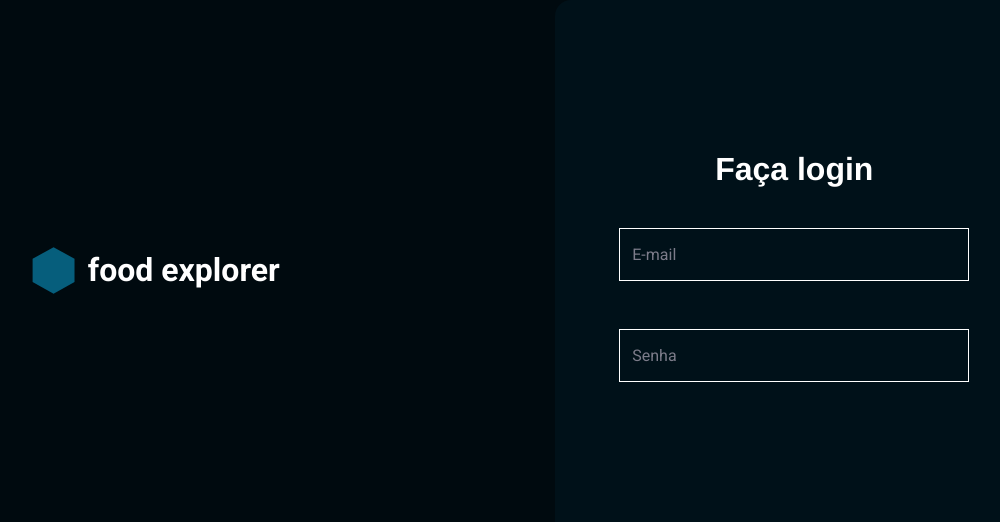
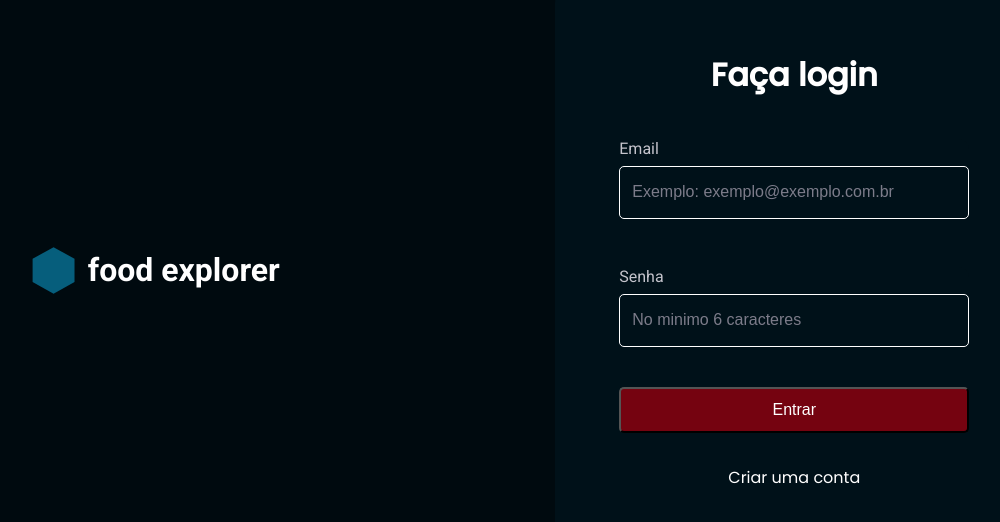
Before and after one commit to KelvyTagli/Rocket_Food, a React (Vite) app: page / in a window 1280 px wide. Shown: the part 130-652 px from the top of the page, without its empty margins (109-1109 px from the left). Built offline with nearby package versions, Linux system fonts and the light colour scheme.

Commit message:
feat: page Sign-In

```diff
--- /dev/null
+++ b/src/Components/Button/index.jsx
@@ -0,0 +1,9 @@
+import { Container } from "./styles";
+
+export function Button({title, loading = false, ...rest}) {
+    return(
+        <Container type="button" disabled={loading} {...rest}>
+            {loading ? 'Carregando...' : title}
+        </Container>
+    )
+}
--- /dev/null
+++ b/src/Components/Button/styles.js
@@ -0,0 +1,16 @@
+import styled from "styled-components";
+
+export const Container = styled.button `
+    width: 100%;
+
+    text-align: center;
+    padding: 1.2rem 3.2rem;
+    border-radius: 5px;
+
+    color: ${({theme}) => theme.COLORS.Light_100};
+    background-color: ${({theme}) => theme.COLORS.Tomato_100};
+
+    &:disabled {
+        opacity: 0.5;
+    }
+`
--- a/src/Components/Input/index.jsx
+++ b/src/Components/Input/index.jsx
@@ -1,8 +1,9 @@
 import { Container } from "./styles";
 
-export function Input({ ...rest}) {
+export function Input({ title, ...rest}) {
     return(
         <Container>
+            <p>{title}</p>
             <input {...rest}/>
         </Container>
     )
--- a/src/Components/Input/styles.js
+++ b/src/Components/Input/styles.js
@@ -4,13 +4,20 @@ export const Container = styled.div`
     width: 100%;
 
     display: flex;
-    align-items: center;
+    flex-direction: column;
+    gap: 8px;
 
     background-color: ${({theme}) => theme.COLORS.Dark_700};
     color: ${({theme}) => theme.COLORS.Light_400};
 
     margin: .8rem;
     border-radius: 10px;
+
+    font-family: "Roboto", sans-serif;
+
+    > p {
+        color: ${({theme}) => theme.COLORS.Light_400};
+    }
 
     > input {
         height: 53px;
@@ -20,6 +27,7 @@ export const Container = styled.div`
         color: ${({theme}) => theme.COLORS.Light_500};
         background: transparent;
         border: 1px solid ${({theme}) => theme.COLORS.Light_100};
+        border-radius: 5px;
 
         &::placeholder {
             color: ${({theme}) => theme.COLORS.Light_500};
--- a/src/Pages/signIn/index.jsx
+++ b/src/Pages/signIn/index.jsx
@@ -2,6 +2,8 @@ import { Container, Form, Background } from "./styles";
 import background from '../../assets/Polygon.svg'
 
 import { Input } from "../../Components/Input";
+import { Button } from "../../Components/Button";
+
 
 export function SignIn() {
     return(
@@ -12,8 +14,11 @@ export function SignIn() {
             </Background>
             <Form>
                 <h1>Faça login</h1>
-                <Input placeholder="E-mail" type="text" onChange={e => setEmail(e.target.value)}/>
-                <Input placeholder="Senha" type="password" onChange={e => set(e.target.value)}/>
+                <Input  title="Email" placeholder="Exemplo: exemplo@exemplo.com.br" type="text" onChange={e => setEmail(e.target.value)}/>
+                <Input title="Senha" placeholder="No minimo 6 caracteres" type="password" onChange={e => set(e.target.value)}/>
+
+                <Button title="Entrar"/>
+                <a to='/'>Criar uma conta</a>
             </Form>
         </Container>
     )
--- a/src/Pages/signIn/styles.js
+++ b/src/Pages/signIn/styles.js
@@ -12,13 +12,14 @@ export const Container = styled.div`
 
 export const Form = styled.form`
     width: 478px;
-    height: 540px;
+
     padding: 6.4rem;
 
     display: flex;
     flex-direction: column;
     justify-content: center;
     align-items: center;
+    font-family: "poppins", sans-serif;
 
     gap: 3.2rem;
 
@@ -28,7 +29,6 @@ export const Form = styled.form`
     > h1 {
         font-size: 3.2rem;
         color: ${({theme}) => theme.COLORS.Light_100};
-        font-family: 'Franklin Gothic Medium', 'Arial Narrow', Arial, sans-serif;
     }
 `
 
@@ -36,6 +36,7 @@ export const Background = styled.div`
     display: flex;
     justify-content: center;
     align-items: center;
+    font-family: "Roboto", sans-serif;
     gap: 1rem;
 
     >img {
--- a/src/styles/global.js
+++ b/src/styles/global.js
@@ -17,7 +17,6 @@ export default createGlobalStyle`
     }
 
     body, input, button, textarea {
-        font-family: 'Roboto', sans-serif;
         font-size: 1.6rem;
         outline: none;
     }
```
